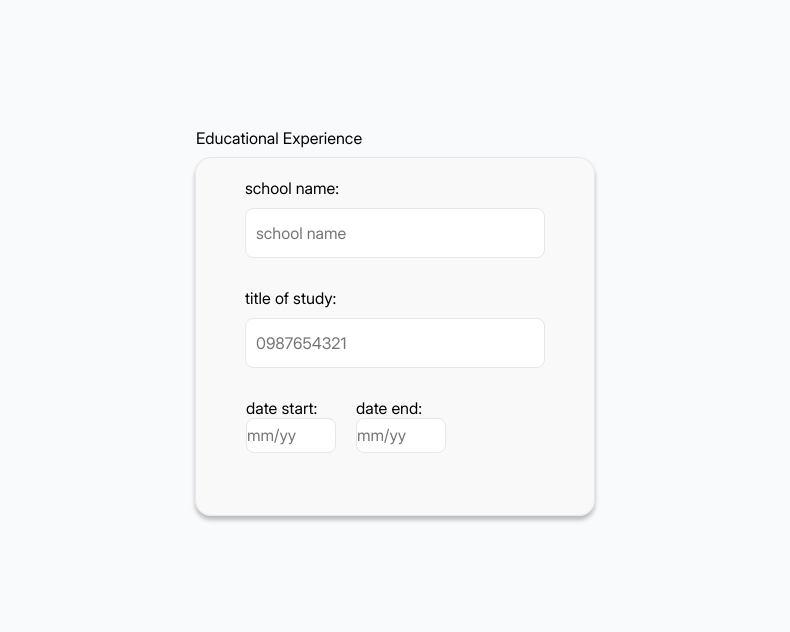
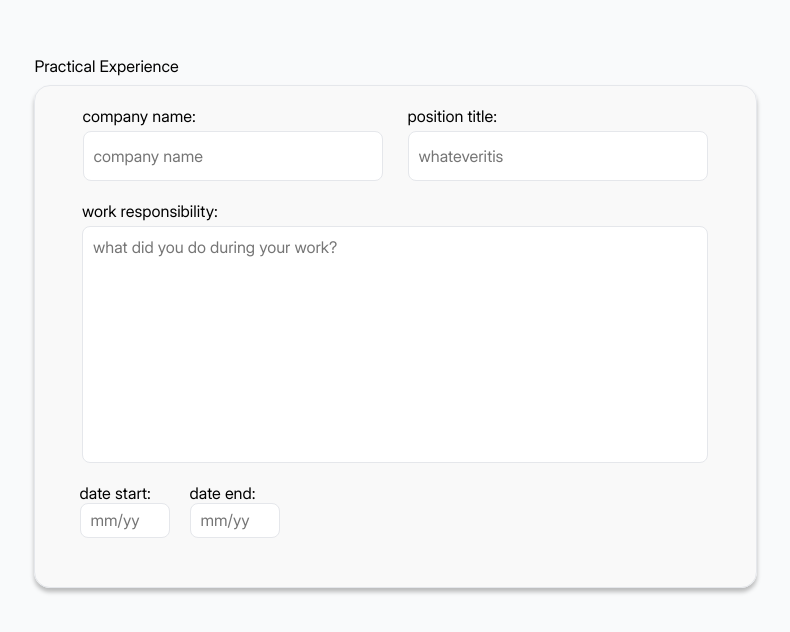
Before and after one commit to guesswhojustme/cv-application, a React (Vite) app: page / in a window 1280 px wide. Shown: the part 176-808 px from the top of the page, without its empty margins (325-1115 px from the left). Built offline with nearby package versions, Linux system fonts and the light colour scheme.

Commit message:
add practical exp card component

```diff
--- a/src/App.jsx
+++ b/src/App.jsx
@@ -3,14 +3,14 @@ import reactLogo from './assets/react.svg'
 import viteLogo from './assets/vite.svg'
 import heroImg from './assets/hero.png'
 import './App.css'
-import { GeneralInfoCard, EducationExpCard } from './components/Cards'
+import { GeneralInfoCard, EducationExpCard, PracticalExpCard } from './components/Cards'
 
 function App() {
   const [count, setCount] = useState(0)
 
   return (
      <>
-     <EducationExpCard></EducationExpCard>
+     <PracticalExpCard></PracticalExpCard>
      </>
   )
 }
--- a/src/components/Cards.jsx
+++ b/src/components/Cards.jsx
@@ -45,3 +45,35 @@ export function EducationExpCard(){
         </div>
     )
 }
+
+export function PracticalExpCard(){
+    return (
+        <div className='pe-container'>
+            <span className='card-title'>Practical Experience</span>
+            <div className='first-part'>
+                <div>
+                    <span>company name:</span>
+                    <input type="text" name="company-name" id="company-name" placeholder='company name'/>
+                </div>
+                <div>
+                    <span>position title:</span>
+                    <input type="text" name="position-title" id="position-title" placeholder='whateveritis'/>
+                </div>
+            </div>
+            <div className='second-part'>
+                    <span>work responsibility: </span>
+                    <textarea placeholder='what did you do during your work?'></textarea>
+            </div>
+            <div className='third-part'>
+                <div>
+                    <span>date start:</span>
+                    <input type="text" placeholder='mm/yy'/>
+                </div>
+                <div>
+                    <span>date end:</span>
+                    <input type="text" placeholder='mm/yy'/>
+                </div>
+            </div>
+        </div>
+    )
+}
--- a/src/components/card.css
+++ b/src/components/card.css
@@ -88,4 +88,82 @@
     border: 1px solid #E5E7EB;
     background: #FFF;
     font-size: 16px;
+    padding-left: 10px;
 }
+
+.pe-container{
+    width: 723px;
+    height: 503px;
+    border-radius: 16px;
+    border: 1px solid #E5E7EB;
+    background: rgba(250, 250, 250, 0.85);
+    box-shadow: 0 4px 4px 0 rgba(0, 0, 0, 0.25);
+    position: relative;
+    display: flex;
+    flex-direction: column;
+    justify-content: start;
+    align-items: center;
+    padding-top: 20px;
+    gap: 20px;
+}
+
+.first-part{
+    display: flex;
+    gap: 25px;
+}
+
+.first-part > div{
+    display: flex;
+    flex-direction: column;
+    gap: 5px;
+}
+
+.first-part > div > input{
+    width: 300px;
+    height: 50px;
+    border-radius: 8px;
+    border: 1px solid #E5E7EB;
+    background: #FFF;
+    font-size: 16px;
+    padding-left: 10px;
+}
+
+.second-part{
+    display: flex;
+    flex-direction: column;
+    gap: 5px;
+}
+
+.second-part > textarea{
+  width: 626px;
+    height: 237px;
+    border-radius: 8px;
+    border: 1px solid #E5E7EB;
+    background: #FFF;
+    resize: none;
+    font-size: 16px;
+    padding: 10px 0px 0px 10px;
+}
+
+.third-part{
+    display: flex;
+    gap: 20px;
+    align-self: start;
+    margin-left: 45px;
+}
+
+.third-part > div {
+    display: flex;
+    flex-direction: column;
+    align-items: start;
+}
+
+.third-part > div > input{
+    border-radius: 8px;
+    width: 90px;
+    height: 35px;
+    border: 1px solid #E5E7EB;
+    background: #FFF;
+    font-size: 16px;
+    padding-left: 10px;
+}
```
